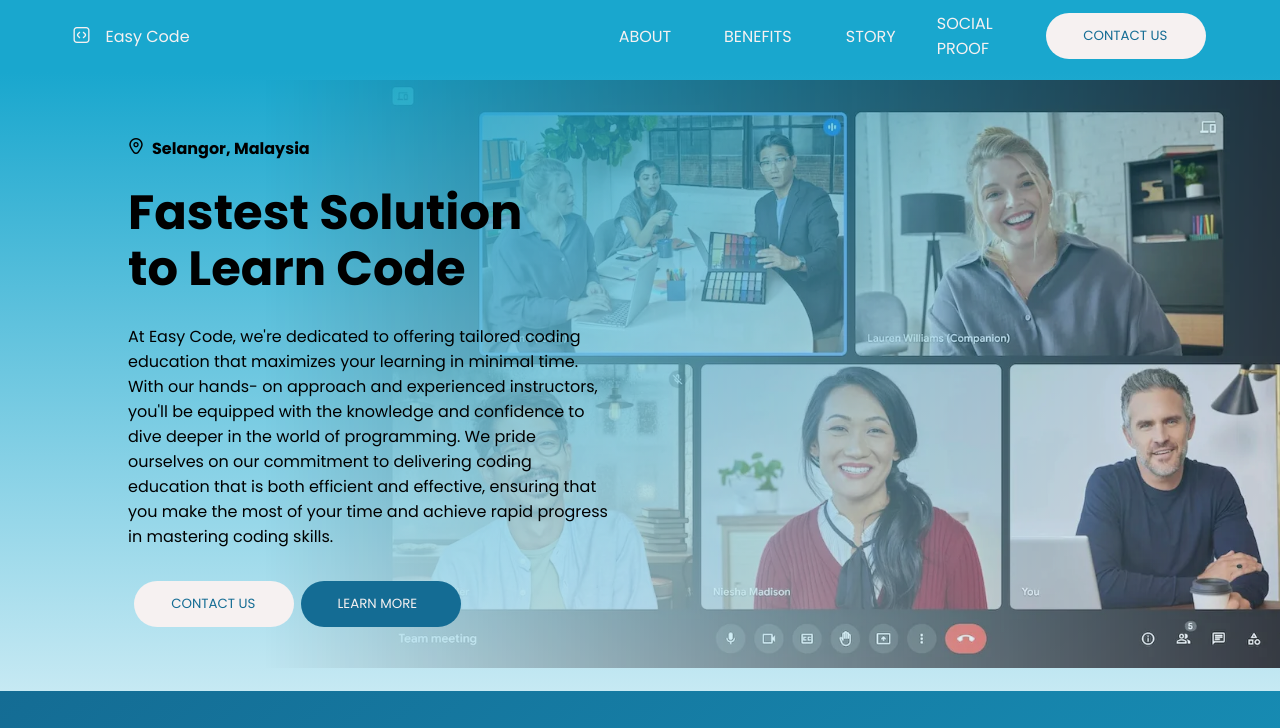
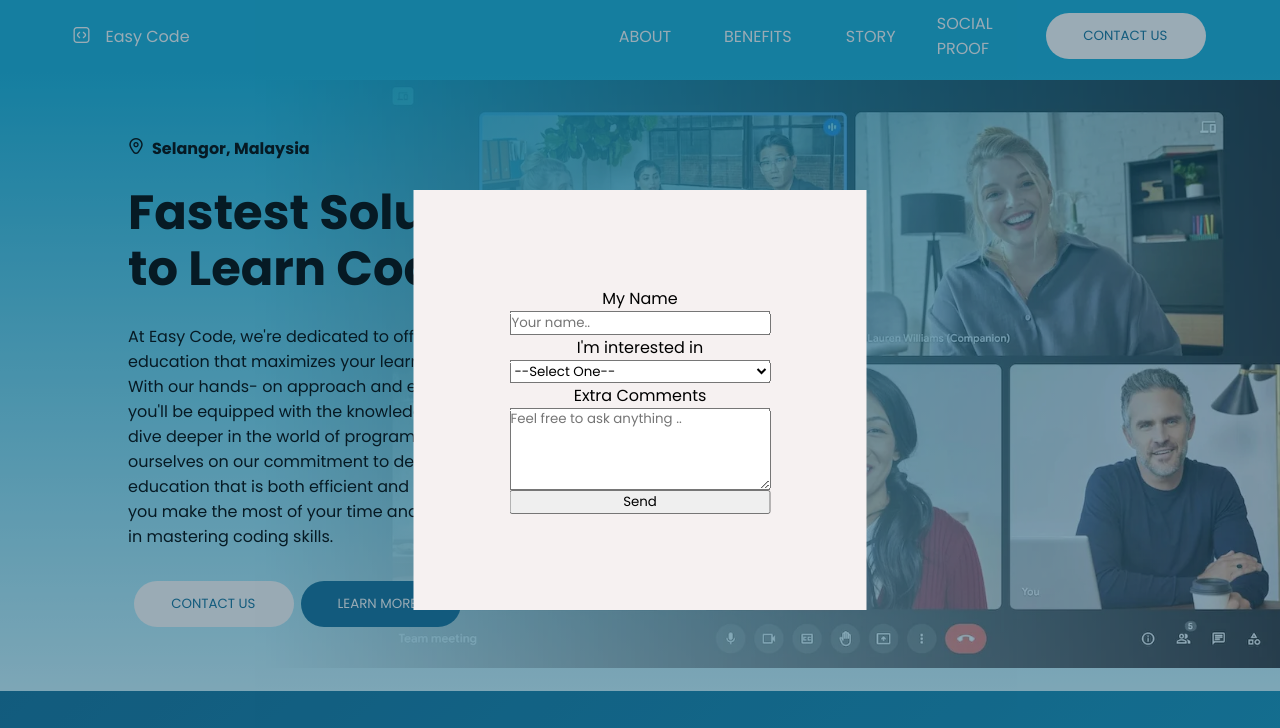
Before and after one commit to yassershahofficial/Easy_Code_Website, a plain HTML site: page index.html in a window 1280 px wide. Shown: the top 728 px of the page. Drawn offline with nearby package versions, Linux system fonts and the light colour scheme; a web font is replaced by a local one.

Commit message:
contact form pop up 1/2

```diff
--- a/index.html
+++ b/index.html
@@ -24,10 +24,13 @@
     <link rel="stylesheet" href="styles/socialproof.css">
     <link rel="stylesheet" href="styles/component/button.css">
     <link rel="stylesheet" href="styles/footer.css">
+    <link rel="stylesheet" href="styles/component/contact-form.css">
 
     <!--swiper css API-->
     <link rel="stylesheet" href="https://cdn.jsdelivr.net/npm/swiper@11/swiper-bundle.min.css" />
+    <script src="js/index.js"></script>
     <title>Easy Code</title>
+
 </head>
 <body>
 
@@ -41,7 +44,7 @@
             <a id="link" href="#about-benefits">BENEFITS</a>
             <a id="link" href="#story">STORY</a>
             <a id="link" href="#socialproof">SOCIAL PROOF</a>
-            <button class="btn-navbar">
+            <button class="btn-navbar" onclick="visibleContactForm();">
                 <p>CONTACT US</p>
                 <i class="fi fi-rr-phone-call"></i>
             </button>
@@ -67,7 +70,7 @@
                 and achieve rapid progress in mastering coding skills.
             </p>
             <div class="btn-left-main disable-copy">
-                <button class="btn-navbar">
+                <button class="btn-navbar" onclick="visibleContactForm();">
                     <p>CONTACT US</p>
                     <i class="fi fi-rr-phone-call"></i>
                 </button>
@@ -277,8 +280,57 @@
         </a>
     </footer>
 
-    <!--swiper js API-->
+    <!-- contact us form -->
+    <section class="contact" id="contact">
+        <form id="contact-form" class="contact-form">
+            <label for="name">My Name</label>
+            <input type="text" id="from_name" name="from_name" placeholder="Your name.." required>
+
+            <label for="reason">I'm interested in</label>
+            <select id="interested" name="interested" required>
+                <option value="" selected="selected" disabled>--Select One--</option>
+                <option value="online">Online</option>
+                <option value="physical">Physical</option>
+                <option value="both">Both</option>
+            </select>
+
+            <label for="subject">Extra Comments</label>
+            <textarea id="message" name="message" placeholder="Feel free to ask anything .." style="height:5rem"></textarea>
+
+            <input type="submit" value="Send" onclick="requestContactFormSent(); return false;">
+        </form>
+        <div class="contact-bg" onclick="hiddenContactForm();"></div>
+    </section>
+
+
+    <!-- swiper js API -->
     <script src="https://cdn.jsdelivr.net/npm/swiper@11/swiper-bundle.min.js"></script>
+
+    <!-- index js -->
     <script src="js/index.js"></script>
+
+    <!-- <script type="text/javascript">
+        (function() {
+            // https://dashboard.emailjs.com/admin/account
+            emailjs.init({
+              publicKey: "3Ao3OPJnEWvI4P3t5",
+            });
+        })();
+    </script>
+    <script type="text/javascript">
+        window.onload = function() {
+            document.getElementById('contact-form').addEventListener('submit', function(event) {
+                event.preventDefault();
+                // these IDs from the previous steps
+                emailjs.sendForm('service_0qtlvf9', 'template_zu8jgiy', this)
+                    .then(() => {
+                        console.log('SUCCESS!');
+                    }, (error) => {
+                        console.log('FAILED...', error);
+                    });
+            });
+        }
+    </script> -->
+
 </body>
 </html>
--- a/js/index.js
+++ b/js/index.js
@@ -41,3 +41,19 @@
     });
 
 }
+//hidden contact form & request alert
+{
+    function hiddenContactForm(){
+        var toggleContactForm = document.getElementById("contact");
+        toggleContactForm.style.visibility = "hidden";
+    }
+    function requestContactFormSent(){
+        var toggleContactForm = document.getElementById("contact");
+        toggleContactForm.style.visibility = "hidden";
+        alert("Your request has been sent");
+    }
+    function visibleContactForm(){
+        var toggleContactForm = document.getElementById("contact");
+        toggleContactForm.style.visibility = "visible";
+    }
+}
--- /dev/null
+++ b/styles/component/contact-form.css
@@ -0,0 +1,30 @@
+.contact{
+    display: flex;
+    position: fixed;
+    top: 0;
+    right: 0;
+    left: 0;
+    bottom: 0;
+    z-index: 10;
+    visibility: visible;
+}
+.contact-form{
+    display: flex;
+    position: absolute;
+    flex-direction: column;
+    left: 50%;
+    top: 50%;
+    transform: translate(-50%, -50%);
+    text-align: center;
+    padding: 6rem;
+    background-color: var(--white);
+    z-index: 11;
+}
+.contact-bg{
+    position: absolute;
+    left: 0;
+    right: 0;
+    top: 0;
+    bottom: 0;
+    background-color: var(--darkblueless);
+}
--- a/styles/general.css
+++ b/styles/general.css
@@ -15,9 +15,9 @@
     font-family: "Poppins", sans-serif;
     scroll-behavior: smooth;
 }
-body{
+/* body{
     position: relative;
-}
+} */
 a {
     cursor: pointer;
     text-decoration: none;
```
